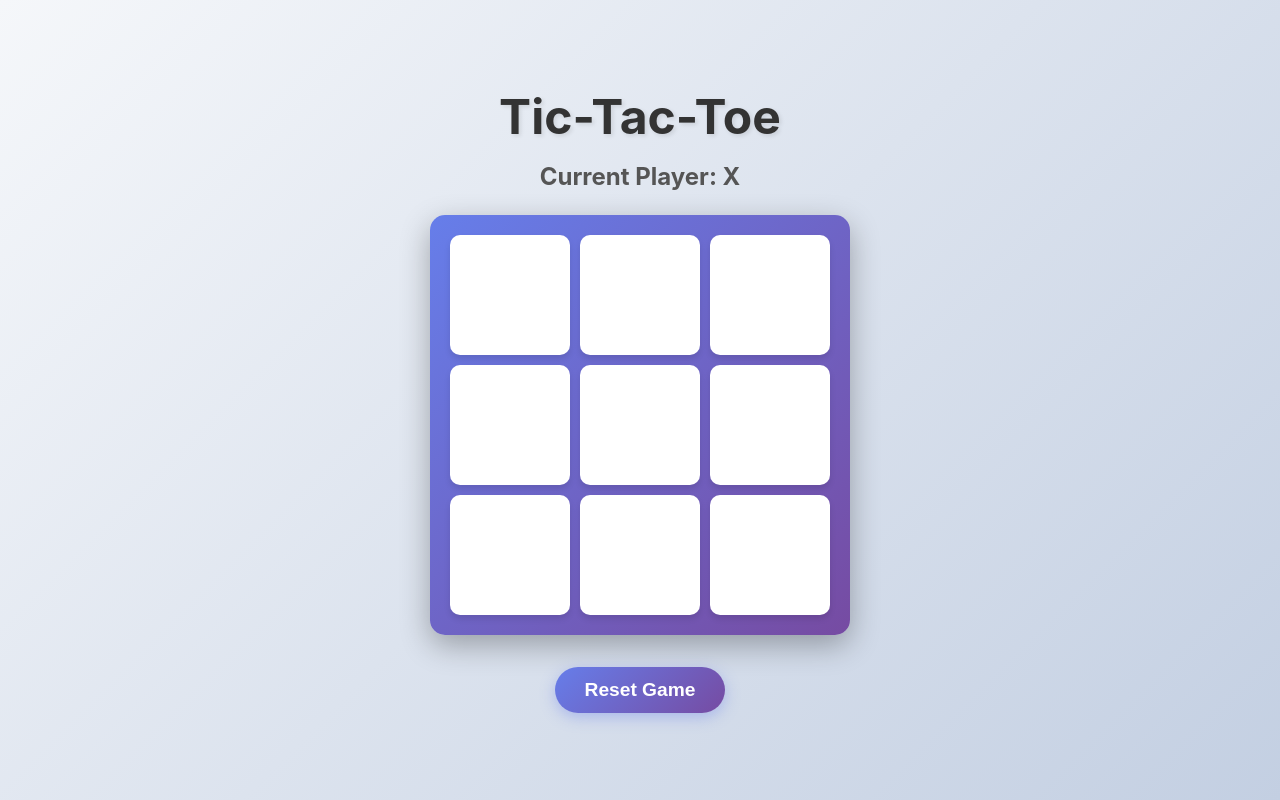
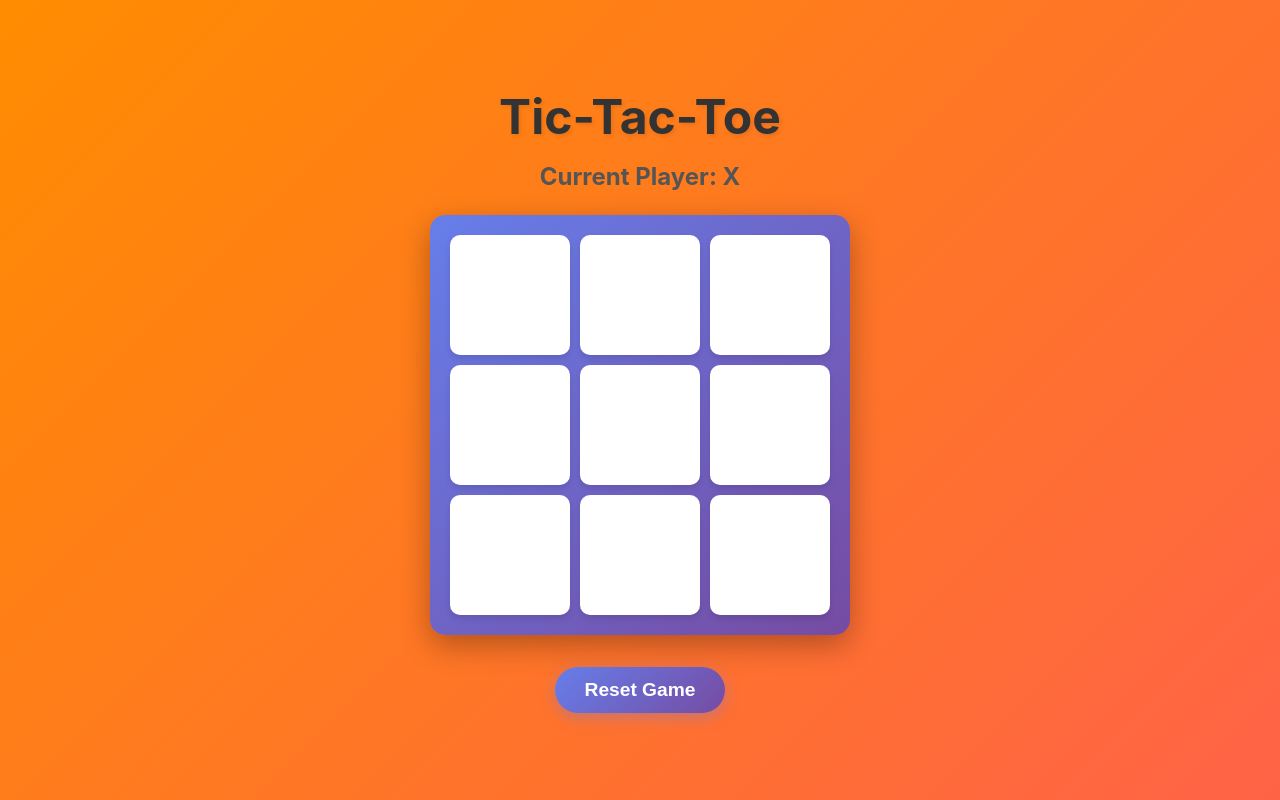
Before and after one commit to dmitrykobenyak/tic-tak-toe, a React (Vite) app: page / in a window 1280 px wide. Built offline with nearby package versions, Linux system fonts and the light colour scheme.

Commit message:
Change background color to orange gradient

```diff
--- a/src/index.css
+++ b/src/index.css
@@ -10,7 +10,7 @@ body {
     sans-serif;
   -webkit-font-smoothing: antialiased;
   -moz-osx-font-smoothing: grayscale;
-  background: linear-gradient(135deg, #f5f7fa 0%, #c3cfe2 100%);
+  background: linear-gradient(135deg, #ff8c00 0%, #ff6347 100%);
   min-height: 100vh;
 }
 
```
